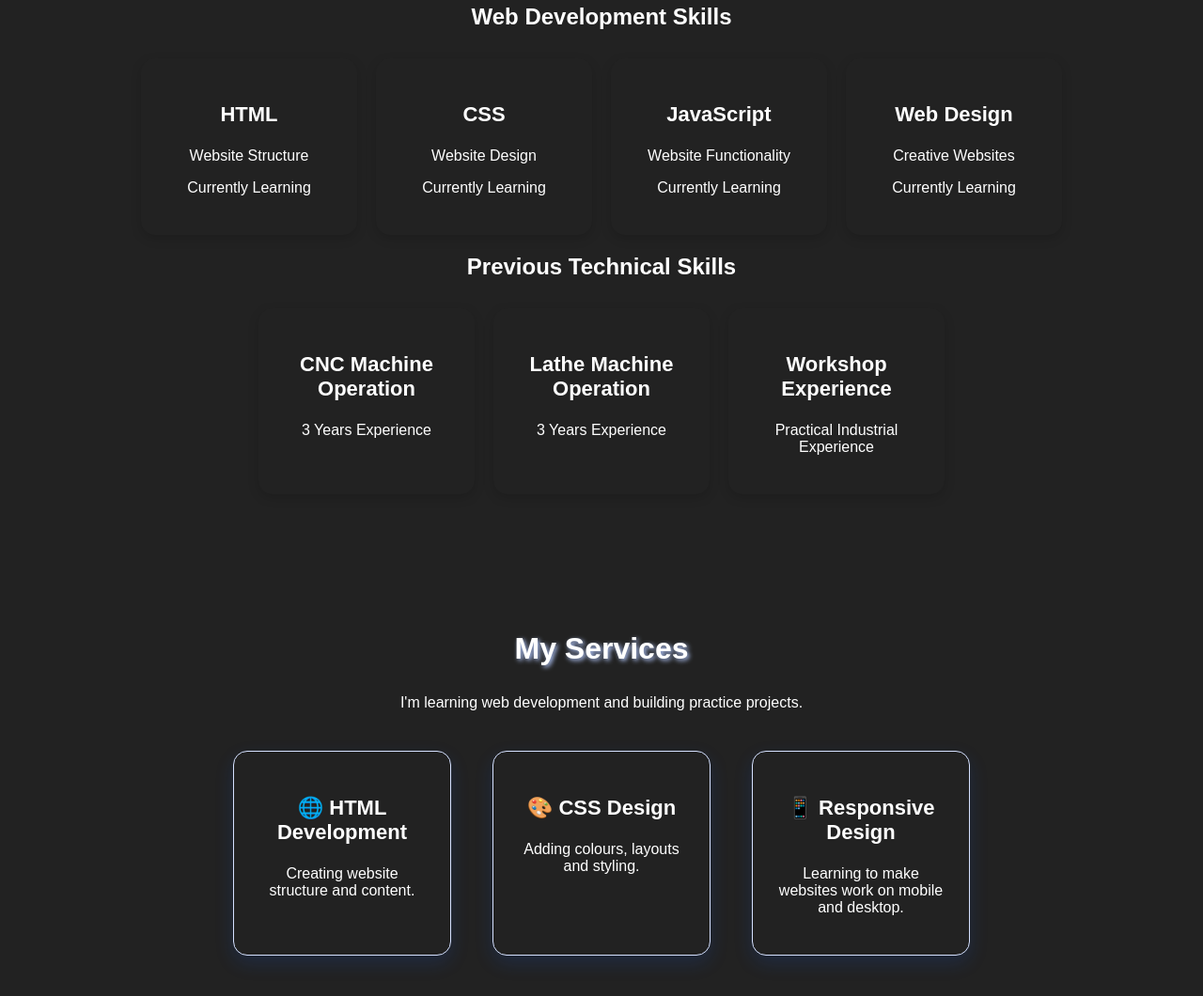
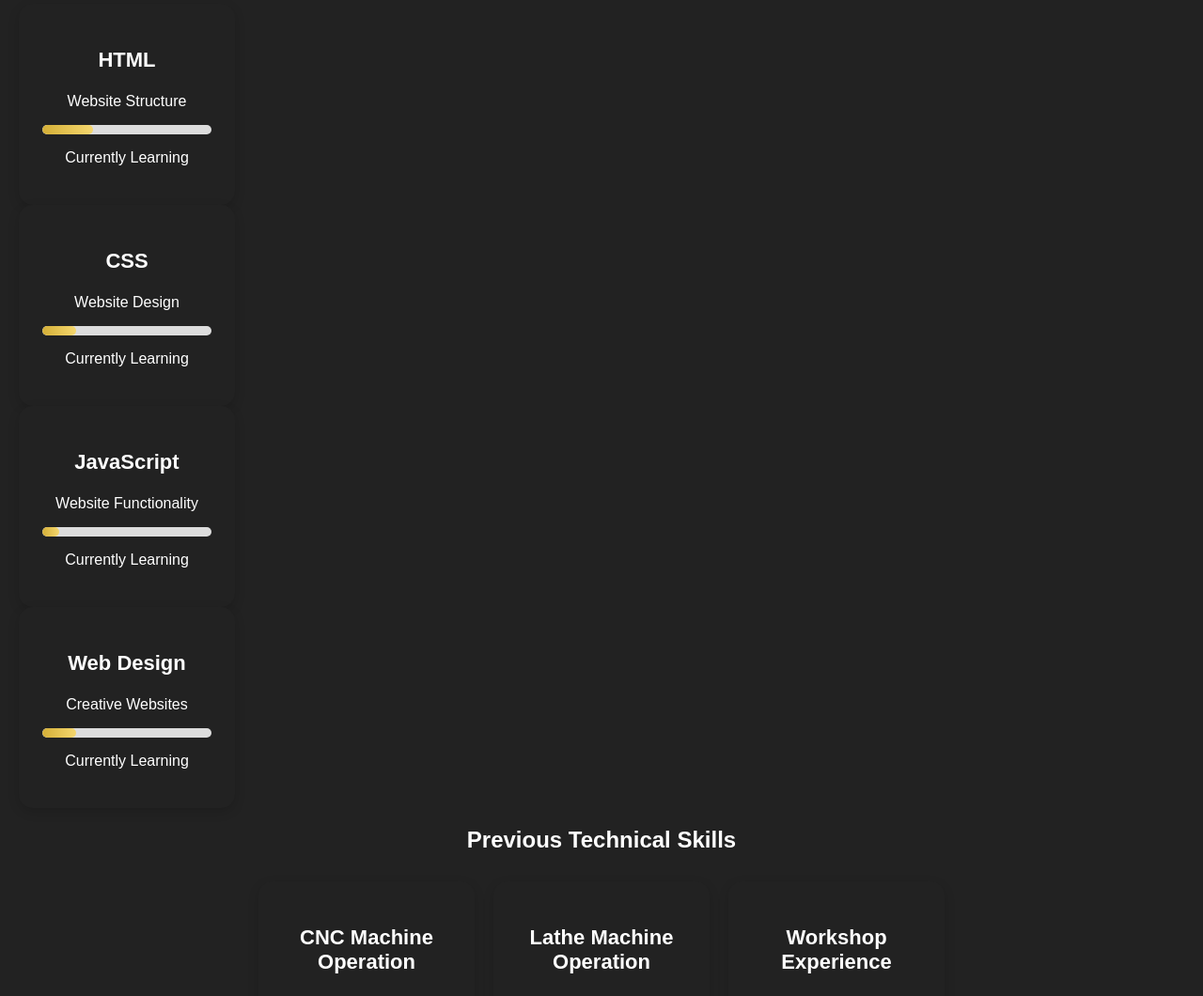
Before and after one commit to areeb-web2026/areeb-website, a plain HTML site: page index.html in a window 1280 px wide. Shown: the part 2856-3916 px from the top of the page at 94% size. Drawn offline with Linux system fonts and the light colour scheme.

Commit message:
Add Skill Progress Bars

```diff
--- a/index.html
+++ b/index.html
@@ -491,6 +491,36 @@ body.dark-mode .profile-card {
     transform: translateY(-3px);
     transition: 0.3s;
 }
+    .skill-bar {
+    width: 100%;
+    height: 10px;
+    background: #ddd;
+    border-radius: 10px;
+    margin: 15px 0;
+    overflow: hidden;
+}
+
+.skill-progress {
+    height: 100%;
+    border-radius: 10px;
+    background: linear-gradient(90deg, #d4af37, #f5d76e);
+}
+
+.html-progress {
+    width: 30%;
+}
+
+.css-progress {
+    width: 20%;
+}
+
+.js-progress {
+    width: 10%;
+}
+
+.design-progress {
+    width: 20%;
+}
 </style>
 </head>
 <body class="dark-mode">
@@ -615,37 +645,38 @@ body.dark-mode .profile-card {
 
 <section id="skills">
     <h1>My Skills</h1>
-
-    <h2>Web Development Skills</h2>
-
-    <div class="skills-container">
-
 <div class="skill-card">
     <h3>HTML</h3>
     <p>Website Structure</p>
+    <div class="skill-bar">
+        <div class="skill-progress html-progress"></div>
+    </div>
     <p>Currently Learning</p>
 </div>
-
 <div class="skill-card">
     <h3>CSS</h3>
     <p>Website Design</p>
+    <div class="skill-bar">
+        <div class="skill-progress css-progress"></div>
+    </div>
     <p>Currently Learning</p>
 </div>
-
  <div class="skill-card">
     <h3>JavaScript</h3>
     <p>Website Functionality</p>
+    <div class="skill-bar">
+        <div class="skill-progress js-progress"></div>
+    </div>
     <p>Currently Learning</p>
 </div>
-
 <div class="skill-card">
     <h3>Web Design</h3>
     <p>Creative Websites</p>
+    <div class="skill-bar">
+        <div class="skill-progress design-progress"></div>
+    </div>
     <p>Currently Learning</p>
 </div>
-
-    </div>
-
     <h2>Previous Technical Skills</h2>
 
     <div class="skills-container">
```
Lines whose indentation alone changed are shown as unchanged.
